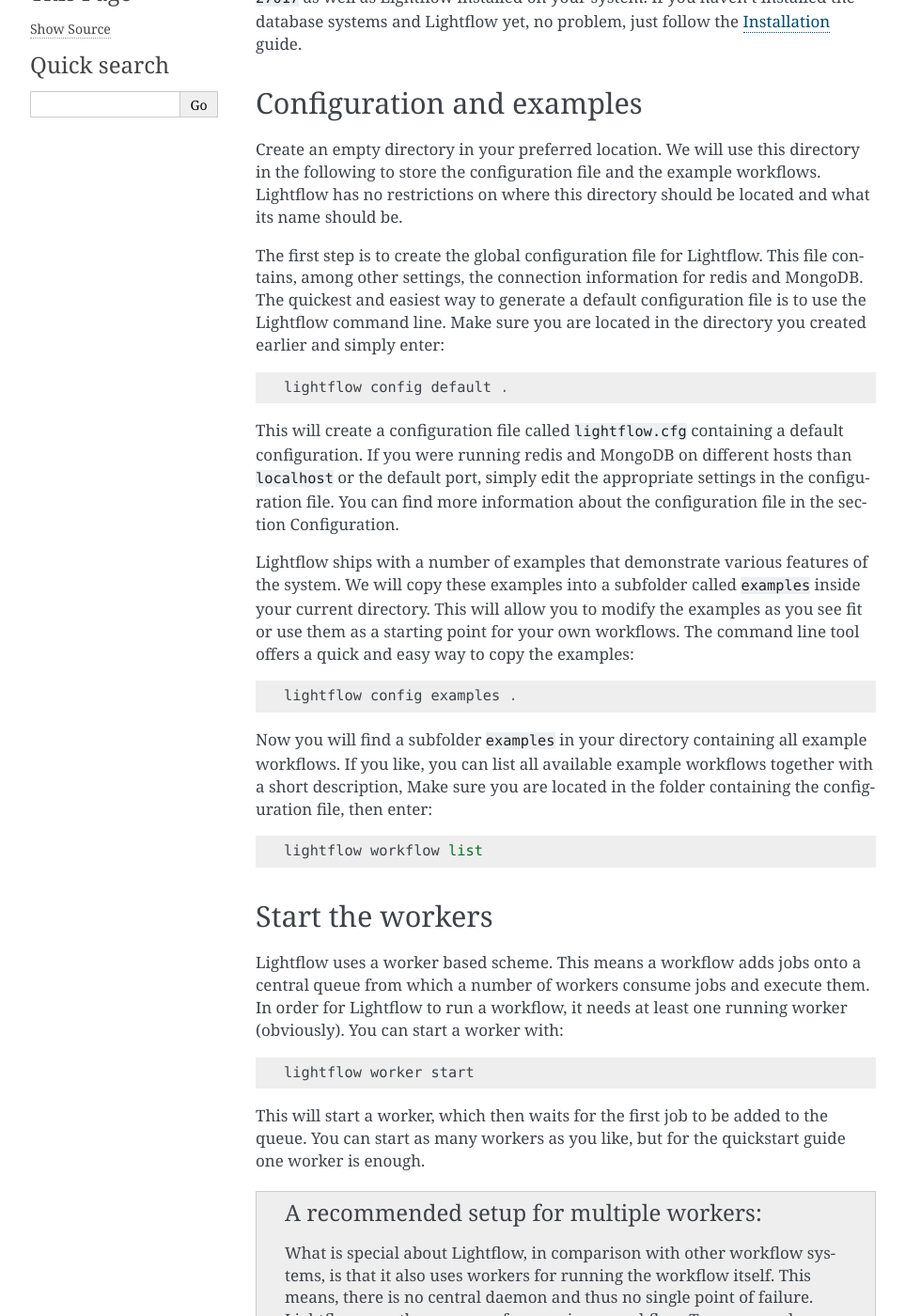
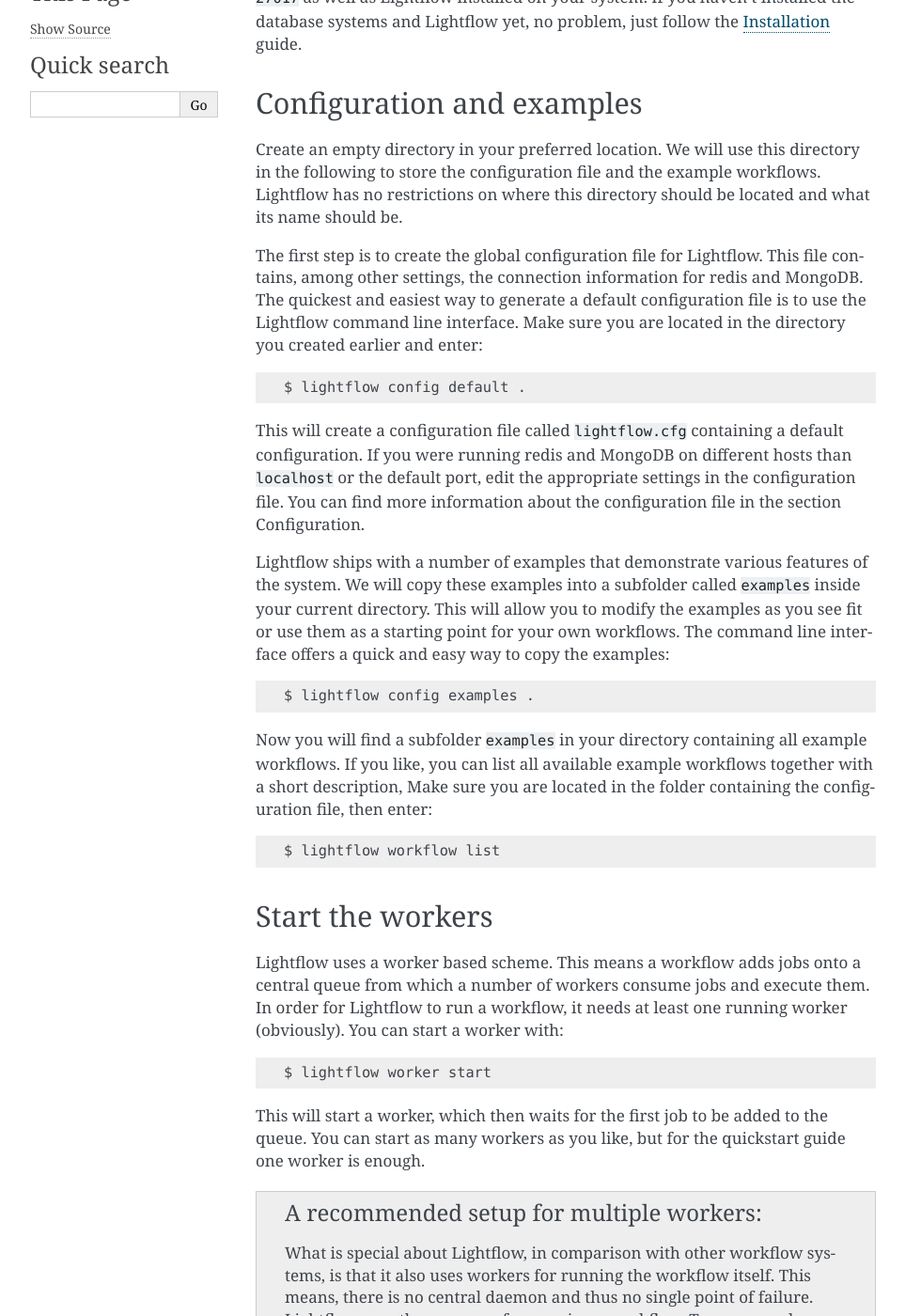
Before and after one commit to AustralianSynchrotron/lightflow, a Sphinx documentation site: the page built from docs/quickstart.rst, in a window 1280 px wide and 1400 px high, scrolled down 256 px. Shown: the whole window at 94% size, without its empty margins (148-1111 px from the left). Built offline with Sphinx 7.4.7, drawn with Linux system fonts in a browser that asks for light colours; pages that are not in the unit, such as notebooks, are missing from menus; some of the changed text lies outside the part shown.

Commit message:
Add setup text to tutorial and clean up quickstart

```diff
--- a/docs/quickstart.rst
+++ b/docs/quickstart.rst
@@ -18,25 +18,25 @@
 the example workflows. Lightflow has no restrictions on where this directory should be located and what its name should be.
 
 The first step is to create the global configuration file for Lightflow. This file contains, among other settings, the connection
-information for redis and MongoDB. The quickest and easiest way to generate a default configuration file is to use the Lightflow command line.
-Make sure you are located in the directory you created earlier and simply enter::
+information for redis and MongoDB. The quickest and easiest way to generate a default configuration file is to use the Lightflow command line interface.
+Make sure you are located in the directory you created earlier and enter::
 
-    lightflow config default .
+    $ lightflow config default .
 
 This will create a configuration file called ``lightflow.cfg`` containing a default configuration. If you were running redis and MongoDB on
-different hosts than ``localhost`` or the default port, simply edit the appropriate settings in the configuration file. You can find more
+different hosts than ``localhost`` or the default port, edit the appropriate settings in the configuration file. You can find more
 information about the configuration file in the section Configuration.
 
 Lightflow ships with a number of examples that demonstrate various features of the system. We will copy these examples into a subfolder called ``examples``
 inside your current directory. This will allow you to modify the examples as you see fit or use them as a starting point for your own workflows.
-The command line tool offers a quick and easy way to copy the examples::
+The command line interface offers a quick and easy way to copy the examples::
 
-    lightflow config examples .
+    $ lightflow config examples .
 
 Now you will find a subfolder ``examples`` in your directory containing all example workflows. If you like, you can list all available example workflows
 together with a short description, Make sure you are located in the folder containing the configuration file, then enter::
 
-    lightflow workflow list
+    $ lightflow workflow list
 
 
 Start the workers
@@ -45,7 +45,7 @@
 Lightflow uses a worker based scheme. This means a workflow adds jobs onto a central queue from which a number of workers consume jobs and execute them.
 In order for Lightflow to run a workflow, it needs at least one running worker (obviously). You can start a worker with::
 
-    lightflow worker start
+    $ lightflow worker start
 
 This will start a worker, which then waits for the first job to be added to the queue. You can start as many workers as you like, but for the quickstart
 guide one worker is enough.
@@ -57,14 +57,14 @@
    managing the workflows and one queue, labelled ``task``, for executing the individual tasks of a workflow. A typical setup of workers would consist of one worker
    dealing with workflow related jobs, thus consuming jobs only from the ``workflow`` and ``dag`` queues, and one or more workers executing the actual tasks.
 
-   You can use the ``-q`` argument in the command line in order to restrict the queues a worker consumes jobs from. For the recommended setup discussed above you would start one worker
-   with::
+   You can use the ``-q`` argument in the command line interface in order to restrict the queues a worker consumes jobs from. For the recommended setup
+   discussed above you would start one worker with::
 
-       lightflow worker start -q workflow,dag
+       $ lightflow worker start -q workflow,dag
 
    and at least one more worker with::
 
-       lightflow worker start -q task
+       $ lightflow worker start -q task
 
 
 Run a workflow
@@ -74,7 +74,7 @@
 will run the most basic of all workflows, the ``simple`` workflow. You might need a second terminal in order to run the workflow as the first one
 is occupied running our worker. In your second terminal enter::
 
-    lightflow workflow start simple
+    $ lightflow workflow start simple
 
 This will send the workflow ``simple`` to the queue. Our worker will pick up the workflow and run it. The default logging level is very verbose so you
 will see the worker print out a lot of information as it executes the workflow.
```
Also changed, not shown: docs/tutorial/index.rst (+7 -1 lines), docs/tutorial/setup.rst (added, +58 -0 lines).
